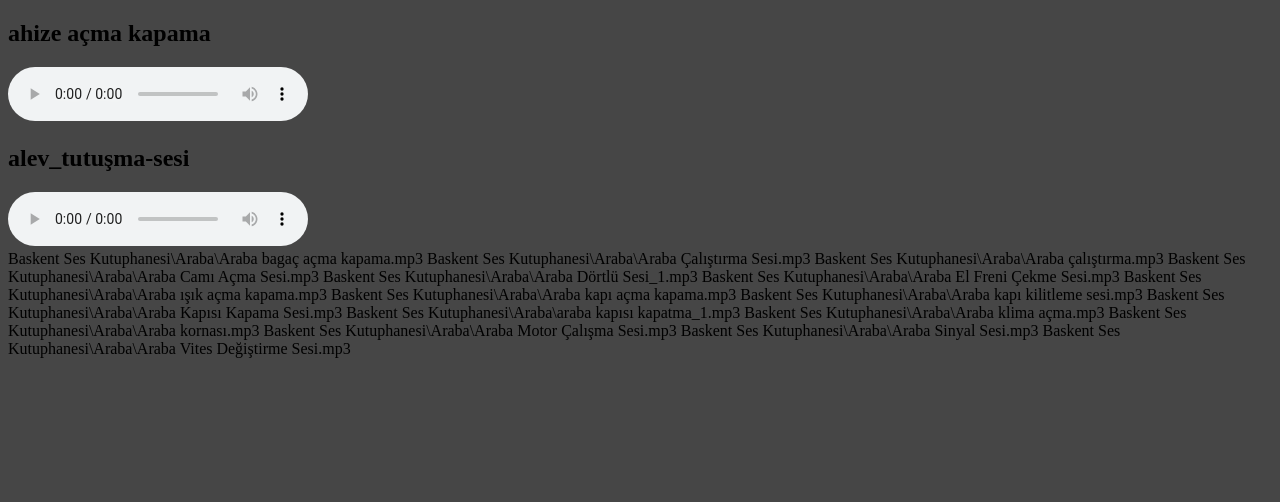
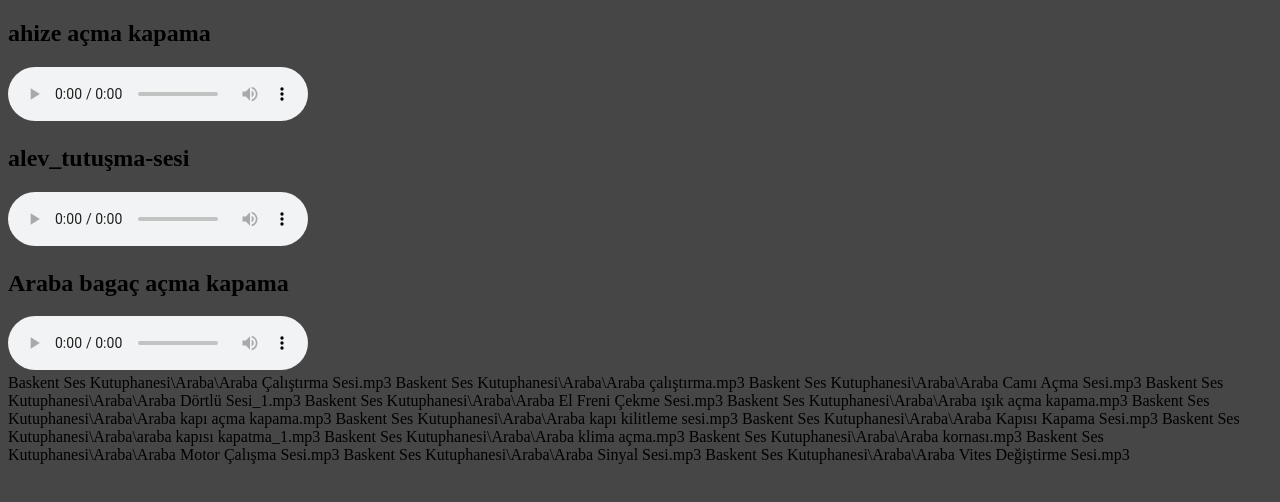
Before and after one commit to merttugkan/BaskentCFA-Ses, a plain HTML site: page index.html in a window 1280 px wide. Drawn offline with Linux system fonts and the light colour scheme.

Commit message:
Update index.html

```diff
--- a/index.html
+++ b/index.html
@@ -29,7 +29,13 @@
         </audio>
     </div>
 
-    Baskent Ses Kutuphanesi\Araba\Araba bagaç açma kapama.mp3
+    <div>
+        <h2>Araba bagaç açma kapama</h2>
+        <audio controls>
+            <source src="Baskent Ses Kutuphanesi\Araba\Araba bagaç açma kapama.mp3" type="audio/mpeg">
+            Your browser does not support the audio element.
+        </audio>
+    </div>
     Baskent Ses Kutuphanesi\Araba\Araba Çalıştırma Sesi.mp3
     Baskent Ses Kutuphanesi\Araba\Araba çalıştırma.mp3
     Baskent Ses Kutuphanesi\Araba\Araba Camı Açma Sesi.mp3
```
